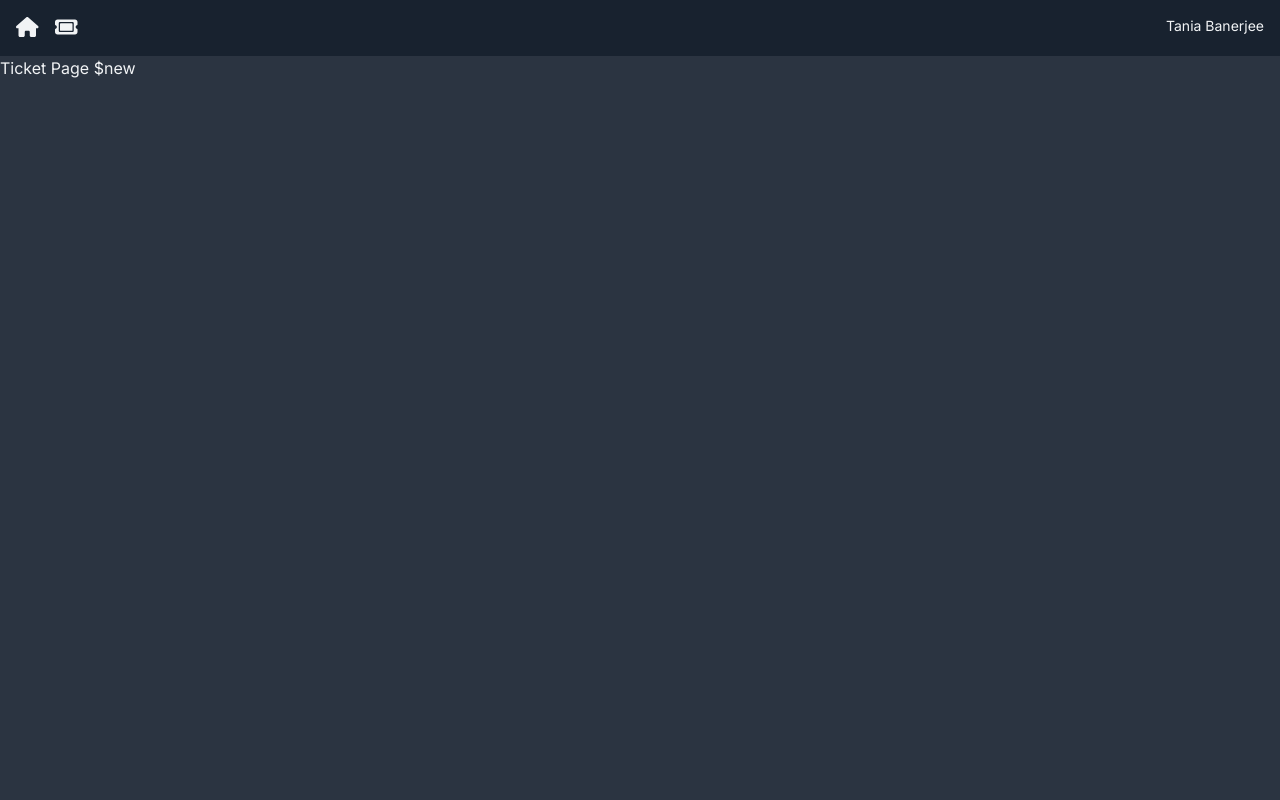
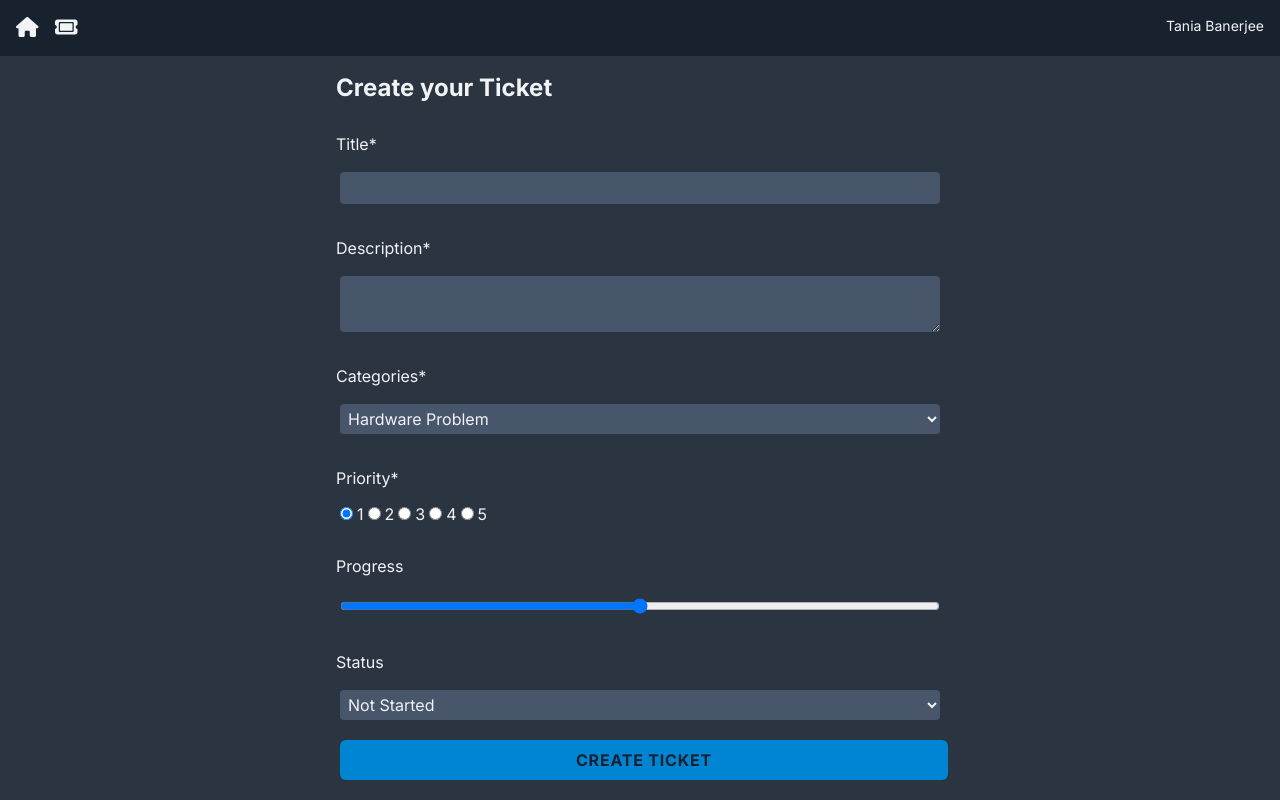
Before and after one commit to taniaban2712/Ticket-Management-System, a Next.js app: page /ticket_page/new in a window 1280 px wide. Built offline with nearby package versions, Linux system fonts and the light colour scheme.

Commit message:
adding ticket edit function and incorporating the apis

```diff
--- /dev/null
+++ b/app/api/Tickets/route.js
@@ -0,0 +1,15 @@
+import Ticket from '@/app/models/Ticket';
+import { NextResponse } from 'next/server';
+
+export async function POST(req){
+    console.log("POST RAN");
+    try{
+        const body=await req.json();
+        const ticketData=body.formData;
+        await Ticket.create(ticketData);
+        return NextResponse.json({message:"Ticket Created!"},{ status:201 });
+    }
+    catch(error){
+        return NextResponse.json({message:"Error",error},{status:500});
+    }
+}
--- a/app/api/route.js
+++ /dev/null
@@ -1,14 +0,0 @@
-import Ticket from '../{models}/Ticket';
-import { NextResponse } from 'next/server';
-
-export async function POST(req){
-    try{
-        const body=await req.json()
-        const ticketData=body.formData
-        await Ticket.create(ticketData)
-        return NextResponse.json({message:"Ticket Created!"},{status:201});
-    }
-    catch(error){
-        return NextResponse.json({message:"Error",error},{status:500});
-    }
-}
--- a/app/globals.css
+++ b/app/globals.css
@@ -24,6 +24,16 @@
   p{
     @apply text-sm text-default-text
   }
+
+  form{
+    @apply rounded-xl p-4
+  }
+  label{
+    @apply mt-4
+  }
+  input,select,textarea{
+    @apply m-1 rounded bg-card p-1
+  }
 }
 
 @layer components{
--- a/app/{models}/Ticket.js
+++ b/app/models/Ticket.js
@@ -18,3 +18,5 @@
 );
 
 const Ticket=mongoose.models.Ticket || mongoose.model("Ticket", ticketSchema);
+
+export default Ticket;
--- a/app/ticket_page/[id]/page.jsx
+++ b/app/ticket_page/[id]/page.jsx
@@ -1,8 +1,9 @@
+import TicketForm from '@/app/{components}/TicketForm'
 import React from 'react'
 
 export const Ticket_Page = ({params}) => {
   return (
-    <div>Ticket Page ${params.id}</div>
+     <TicketForm/>
   )
 }
 
--- a/app/{components}/TicketForm.jsx
+++ b/app/{components}/TicketForm.jsx
@@ -4,8 +4,82 @@
 import { useRouter } from 'next/navigation'
 
 const TicketForm = () => {
+
+  const router=useRouter()
+
+  const handleChange=(e)=>{
+    const value=e.target.value;
+    const name=e.target.name;
+
+    setFormData((prevState)=>({
+      ...prevState,
+      [name]:value,
+    }));
+
+  };
+
+  const handleSubmit = async (e) =>{
+    e.preventDefault();
+    const res=await fetch('/api/Tickets',{
+      method:"POST",
+      body: JSON.stringify({formData}),
+      "content-type":"application/json",
+    });
+    if(!res.ok){
+      throw new Error("Failed to create this ticket!");
+    }
+
+    router.refresh()
+    router.push("/")
+  };
+
+  const startingTicketData={
+    title:"",
+    description:"",
+    priority:1,
+    status:"not started",
+    category:"Hardware Problem",
+  };
+
+  const [formData, setFormData]=useState(startingTicketData);
   return (
-    <div>TicketForm</div>
+    <div className='flex justify-center'>
+      <form className='flex flex-col gap-3 w-1/2' method="post" onSubmit={handleSubmit}>
+        <h3>Create your Ticket</h3>
+        <label>Title*</label>
+        <input id="title" name="title" type="text" onChange={handleChange} required={true} value={formData.title}/>
+        <label>Description*</label>
+        <textarea id="description" name="description" onChange={handleChange} required={true} value={formData.description}/>
+        <label>Categories*</label>
+        <select name="category" value={formData.category} onChange={handleChange}>
+          <option value="Hardware Problem">Hardware Problem</option>
+          <option value="Software Problem">Software Problem</option>
+          <option value="Project">Project</option>
+        </select>
+        <label>Priority*</label>
+        <div>
+          <input id="priority-1" name="priority" type="radio" onChange={handleChange} value={1} checked={formData.priority == 1}/>
+          <label>1</label>
+          <input id="priority-1" name="priority" type="radio" onChange={handleChange} value={2} checked={formData.priority == 2}/>
+          <label>2</label>
+          <input id="priority-1" name="priority" type="radio" onChange={handleChange} value={3} checked={formData.priority == 3}/>
+          <label>3</label>
+          <input id="priority-1" name="priority" type="radio" onChange={handleChange} value={4} checked={formData.priority == 4}/>
+          <label>4</label>
+          <input id="priority-1" name="priority" type="radio" onChange={handleChange} value={5} checked={formData.priority == 5}/>
+          <label>5</label>
+        </div>
+        <label>Progress</label>
+        <input type="range" id="progress" name="progress" value={formData.progress} min="0" max="100" onChange={handleChange}/>
+        <label>Status</label>
+        <select name="status" value={formData.status} onChange={handleChange}>
+          <option value="not started">Not Started</option>
+          <option value="started">Started</option>
+          <option value="done">Done</option>
+        </select>
+        <input type="submit" className='button' value="Create Ticket"/>
+      </form>
+    </div>
   )
 }
 
```
